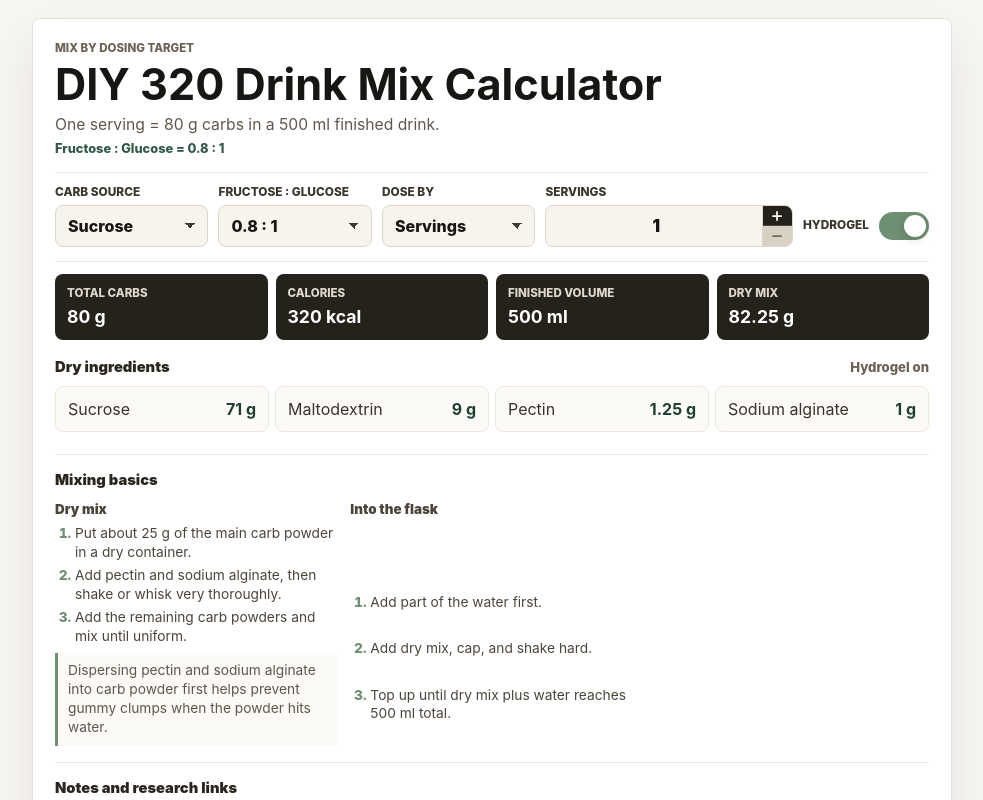
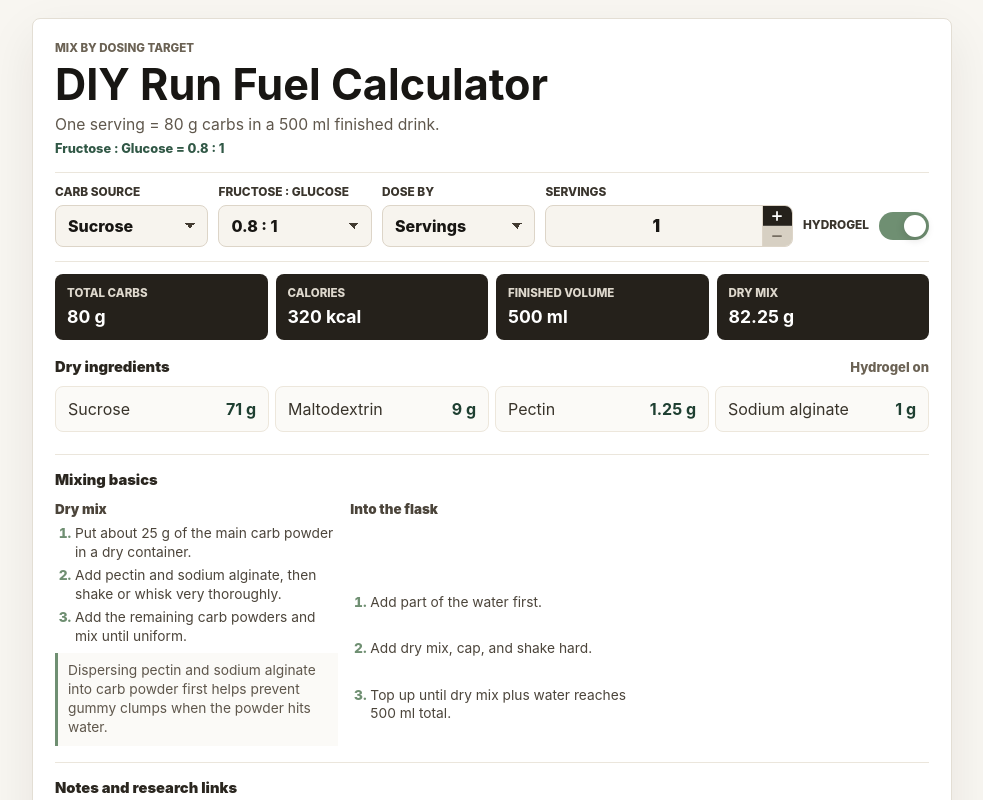
Before and after one commit to noahlimits/diy-320-drink-mix-calculator, a React (Vite) app: page / in a window 1280 px wide. Shown: the top 800 px of the page, without its empty margins (148-1131 px from the left). Built offline with nearby package versions, Linux system fonts and the light colour scheme.

Commit message:
Rename app title

```diff
--- a/index.html
+++ b/index.html
@@ -3,7 +3,7 @@
   <head>
     <meta charset="UTF-8" />
     <meta name="viewport" content="width=device-width, initial-scale=1.0" />
-    <title>DIY 320 Drink Mix Calculator</title>
+    <title>DIY Run Fuel Calculator</title>
   </head>
   <body>
     <div id="root"></div>
--- a/src/main.tsx
+++ b/src/main.tsx
@@ -252,7 +252,7 @@ function App() {
       <section className="calculator" aria-labelledby="calculator-title">
         <header className="hero">
           <p className="eyebrow">Mix by dosing target</p>
-          <h1 id="calculator-title">DIY 320 Drink Mix Calculator</h1>
+          <h1 id="calculator-title">DIY Run Fuel Calculator</h1>
           <p className="subtitle">One serving = 80 g carbs in a 500 ml finished drink.</p>
           <p className="ratio-line">Fructose : Glucose = {getRatioLabel(ratio)}</p>
         </header>
```
